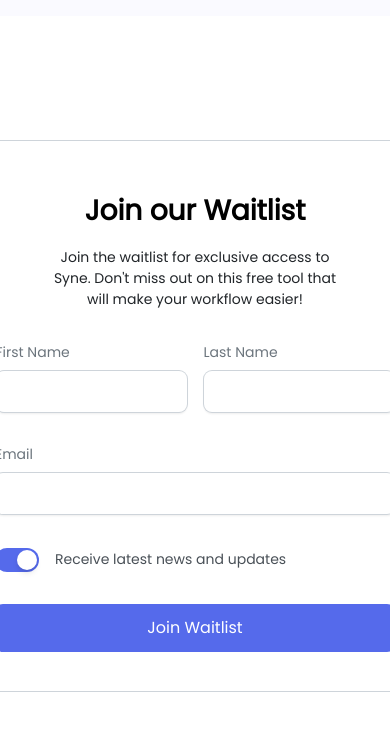
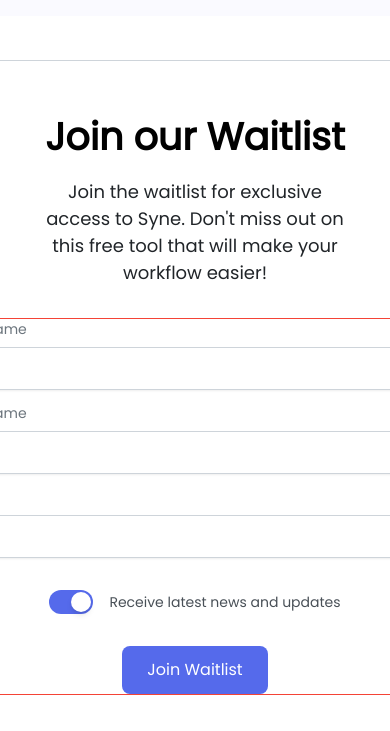
Before and after one commit to jeannyinthelamp/sycamore.ai, a React (Create React App) app: page / in a window 390 px wide. Shown: the part 5773-6504 px from the top of the page. Built offline with nearby package versions, Linux system fonts and the light colour scheme.

Commit message:
Build out Landing page Waitlist tablet version - still non-responsive (wont grow / shrink)

```diff
--- a/src/Components/Landing/Waitlist/Waitlist.js
+++ b/src/Components/Landing/Waitlist/Waitlist.js
@@ -14,7 +14,12 @@ export default function Waitlist() {
   }
 
   return (
-    <section className='waitlist-outer-wrapper  h-auto flex justify-center items-center bg-[#FFF]'>
+    <section
+      className='waitlist-outer-wrapper  h-auto flex justify-center items-center bg-[#FFF]
+
+    tablet:max-w-[834px] tablet:max-h-[786px]
+    '
+    >
       <div className='waitlist-inner-wrapper relative w-[1440px] h-[800px] flex justify-center items-center'>
         <div className='image-wrapper relative w-auto h-auto z-0'>
           {/* //* images here */}
@@ -30,26 +35,62 @@ export default function Waitlist() {
             alt='artist painting'
             className='absolute z-[-1] bottom-[5%] right-[-43%]'
           />
-          <div className='waitlist-card-wrapper z-10 w-[500px] h-[552px] flex flex-col justify-start items-center p-[50px] bg-white border border-solid border-[#CED4DA] rounded-lg'>
-            <div className='waitlist-card-text-wrapper w-[298px] h-auto flex flex-col gap-[16px] items-center'>
-              <h1 className='font-Poppins text-[28px] font-semibold leading-[40px] font-black'>
+          <div
+            className='waitlist-card-wrapper z-10 desktop:w-[500px] desktop:h-[552px] flex flex-col desktop:justify-start items-center desktop:p-[50px] bg-white border border-solid border-[#CED4DA] rounded-[20px]
+
+          tablet:w-[519px] tablet:h-[699px] tablet:justify-start tablet:py-[50px] tablet:px-[16px]
+          '
+          >
+            <div
+              className='waitlist-card-text-wrapper desktop:w-[298px] h-auto flex flex-col gap-[16px] items-center
+
+            tablet:w-[317px]
+            '
+            >
+              <h1
+                className='font-Poppins desktop:text-[28px] font-semibold leading-[40px]
+
+              tablet:text-[38px] tablet:leading-[51px]
+              '
+              >
                 Join our Waitlist
               </h1>
-              <p className='font-Poppins text-[14px] text-[#212529] font-normal leading-[21px] text-center'>
+              <p
+                className='font-Poppins desktop:text-[14px] text-[#212529] font-normal desktop:leading-[21px] text-center
+
+                tablet:text-[18px] tablet:leading-[27px]
+              '
+              >
                 Join the waitlist for exclusive access to Syne. Don't miss out
                 on this free tool that will make your workflow easier!
               </p>
             </div>
             {/* //* form */}
-            <form className='waitlist-form-wrapper mt-[32px] flex flex-col justify-start items-center'>
-              <div className='first-last-names-wrapper flex flex-row'>
-                <label className='flex flex-col font-Poppins text-[#6C757D] text-[14px] font-normal leading-[21px]'>
+            <form
+              className='waitlist-form-wrapper mt-[32px] flex flex-col justify-start items-center
+
+            tablet:w-[487px] tablet:border tablet:border-red-500
+            '
+            >
+              <div
+                className='first-last-names-wrapper w-[100%] flex desktop:flex-row
+
+              tablet:flex-col tablet:gap-[14px]
+              '
+              >
+                <label
+                  className='flex flex-col font-Poppins text-[#6C757D] text-[14px] font-normal leading-[21px]
+                '
+                >
                   First Name
                   <input
                     //
                     type='text'
                     name='first-name'
-                    className={`${detectBrowser()} w-[191px] h-auto mt-[8px] mr-[17px] py-[10px] px-[16px] font-Inter text-[#212529] outline outline-1 outline-[#CED4DA] rounded-lg shadow-[0_2px_2px_0_rgba(33,37,41,0.08)]`}
+                    className={`${detectBrowser()} desktop:w-[191px] h-auto mt-[8px] mr-[17px] py-[10px] px-[16px] font-Inter text-[#212529] outline outline-1 outline-[#CED4DA] rounded-lg shadow-[0_2px_2px_0_rgba(33,37,41,0.08)]
+
+                    tablet:w-[100%]
+                    `}
                   />
                 </label>
                 <label className='flex flex-col font-Poppins text-[#6C757D] text-[14px] font-normal leading-[21px]'>
@@ -58,12 +99,20 @@ export default function Waitlist() {
                     //
                     type='text'
                     name='last-name'
-                    className={`${detectBrowser()} w-[191px] h-auto mt-[8px] py-[10px] px-[16px] font-Inter text-[#212529] outline outline-1 outline-[#CED4DA] rounded-lg shadow-[0_2px_2px_0_rgba(33,37,41,0.08)]`}
+                    className={`${detectBrowser()} w-[191px] h-auto mt-[8px] py-[10px] px-[16px] font-Inter text-[#212529] outline outline-1 outline-[#CED4DA] rounded-lg shadow-[0_2px_2px_0_rgba(33,37,41,0.08)]
+
+                    tablet:w-[100%]
+                    `}
                   />
                 </label>
               </div>
               {/* //* email & submit button wrapper */}
-              <div className='form-email-button-wrapper w-auto h-auto mt-[32px] flex flex-col justify-center items-center'>
+              <div
+                className='form-email-button-wrapper desktop:w-auto h-auto desktop:mt-[32px] flex flex-col desktop:justify-center desktop:items-center
+
+              tablet:w-[487px] tablet:justify-center tablet:mt-[14px]
+              '
+              >
                 <label className='flex flex-col font-Poppins text-[#6C757D] text-[14px] font-normal leading-[21px]'>
                   Email
                   <input
@@ -71,11 +120,19 @@ export default function Waitlist() {
                     type='email'
                     name='email'
                     required
-                    className={`${detectBrowser()} w-[400px] h-auto mt-[8px] py-[10px] px-[16px] font-Inter text-[#212529]  outline outline-1 outline-[#CED4DA] rounded-lg shadow-[0_2px_2px_0_rgba(33,37,41,0.08)]`}
+                    className={`${detectBrowser()} w-[400px] h-auto mt-[8px] py-[10px] px-[16px] font-Inter text-[#212529]  outline outline-1 outline-[#CED4DA] rounded-lg shadow-[0_2px_2px_0_rgba(33,37,41,0.08)]
+
+                    tablet:w-[100%]
+                    `}
                   />
                 </label>
 
-                <div className='toggle-wrapper mt-[33.5px] w-[100%] flex flex-row justify-start items-center '>
+                <div
+                  className='toggle-wrapper mt-[33.5px] w-[100%] flex flex-row desktop:justify-start desktop:items-center
+
+                tablet:justify-center tablet:items-center
+                '
+                >
                   {/* //* Build Toggle Switch here */}
                   <Switch
                     id='custom-switch-component'
@@ -97,7 +154,10 @@ export default function Waitlist() {
                 <input
                   type='submit'
                   value='Join Waitlist'
-                  className={`${btn_styles.btn_blue_hover} ${btn_styles.btn_blue_active} w-[400px] mt-[32px] py-[12px] px-[24px] flex justify-center items-center bg-[#556AEB] rounded-lg font-Poppins text-[#FFF] text-center text-[16px] font-medium leading-[24px] outline-none border-none cursor-pointer ${btn_styles.focus}`}
+                  className={`${btn_styles.btn_blue_hover} ${btn_styles.btn_blue_active} desktop:w-[400px] mt-[32px] py-[12px] px-[24px] flex justify-center items-center bg-[#556AEB] rounded-lg font-Poppins text-[#FFF] text-center text-[16px] font-medium leading-[24px] outline-none border-none cursor-pointer ${btn_styles.focus}
+
+                  tablet:w-[146px] tablet:mx-auto
+                  `}
                 />
               </div>
             </form>
```
